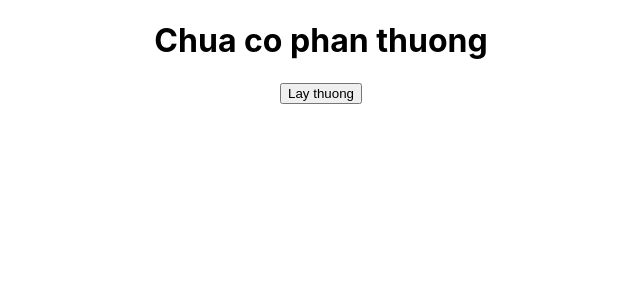
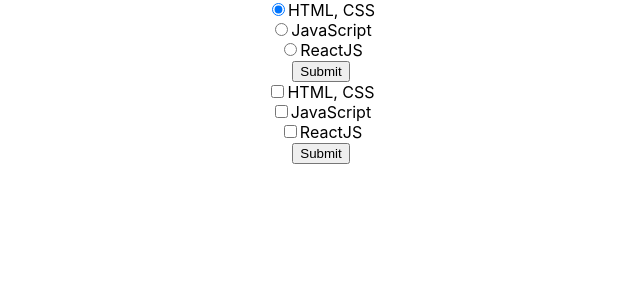
Before and after one commit to hhgiap241/StudentMangementReactApp, a React (Create React App) app: page / in a window 1280 px wide. Shown: the top 300 px of the page, without its empty margins (319-959 px from the left). Built offline with nearby package versions, Linux system fonts and the light colour scheme.

Commit message:
add radio and checkbox button example

```diff
--- a/src/App.js
+++ b/src/App.js
@@ -1,18 +1,29 @@
 
 import './App.css';
-import RandomGift from "./RandomGift";
+import RadioButton from "./RadioButton";
+import CheckBox from "./CheckBox";
 
 
+const courses = [
+    {
+        id: 1,
+        name: 'HTML, CSS'
+    },
+    {
+        id: 2,
+        name: 'JavaScript'
+    },
+    {
+        id: 3,
+        name: 'ReactJS'
+    }
+];
+
 function App() {
-    console.log('App re-render');
-    const gifts = [
-        'CPU',
-        'RAM',
-        'Keyboard'
-    ];
     return (
         <div className="App">
-            <RandomGift gifts = {gifts}/>
+            <RadioButton courses = {courses}/>
+            <CheckBox courses = {courses}/>
         </div>
     );
 }
--- /dev/null
+++ b/src/CheckBox.js
@@ -0,0 +1,40 @@
+import {useState} from "react";
+import React from "react";
+
+const CheckBox = (props) => {
+    const courses = props.courses;
+    const [checked, setChecked] = useState([])
+    console.log(checked);
+    const handleCheckBox = (id) => {
+        setChecked(prev => {
+                const isChecked = checked.includes(id);
+                if (isChecked) {
+                    return checked.filter(item => item !== id);
+                } else {
+                    return [...prev, id]
+                }
+            }
+        )
+    }
+    const handleButtonClick = () => {
+        console.log({id: checked})
+    }
+    return (
+        <React.Fragment>
+            {
+                courses.map(course => (
+                    <div key={course.id}>
+                        <input
+                            type='checkbox'
+                            checked={checked.includes(course.id)}
+                            onChange={() => handleCheckBox(course.id)}
+                        />
+                        {course.name}
+                    </div>
+                ))
+            }
+            <button onClick={handleButtonClick}>Submit</button>
+        </React.Fragment>
+    )
+}
+export default CheckBox;
--- /dev/null
+++ b/src/RadioButton.js
@@ -0,0 +1,30 @@
+import React, {useState} from "react";
+
+const RadioButton = (props) => {
+    const courses = props.courses;
+    const [checked, setChecked] = useState(1)
+    console.log(checked);
+    const handleButtonClick = () => {
+        console.log({id: checked, name: courses[checked - 1].name})
+    }
+    return (
+        <React.Fragment>
+            {
+                courses.map(course => (
+                    <div key={course.id}>
+                        <input
+                            type='radio'
+                            checked={checked === course.id}
+                            onChange={() => setChecked(course.id)}
+                        />
+                        {course.name}
+                    </div>
+                ))
+            }
+            <button onClick={handleButtonClick}>Submit</button>
+        </React.Fragment>
+    )
+
+
+}
+export default RadioButton;
--- a/src/index.js
+++ b/src/index.js
@@ -5,7 +5,7 @@
 import reportWebVitals from './reportWebVitals';
 
 const root = ReactDOM.createRoot(document.getElementById('root'));
-console.log(React);
+
 root.render(
     <React.StrictMode>
         <App/>
```
